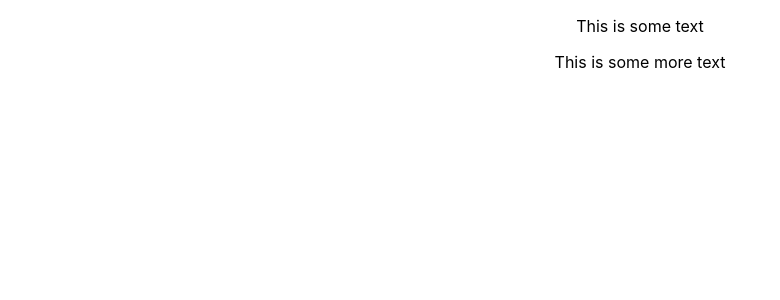
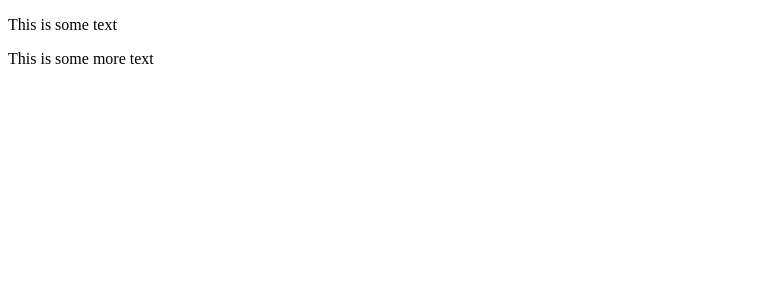
Before and after one commit to H4ppyN4p/cedh_niche_ddb, a React (Create React App) app: page / in a window 1280 px wide. Shown: the top 300 px of the page, without its empty margins (0-780 px from the left). Built offline with nearby package versions, Linux system fonts and the light colour scheme.

Commit message:
Cleaned up the project, added React-Router

```diff
--- a/package.json
+++ b/package.json
@@ -9,6 +9,7 @@
     "bootstrap": "^5.3.3",
     "react": "^18.2.0",
     "react-dom": "^18.2.0",
+    "react-router-dom": "^6.22.3",
     "react-scripts": "5.0.1",
     "web-vitals": "^2.1.4"
   },
--- a/src/App.css
+++ /dev/null
@@ -1,38 +0,0 @@
-.App {
-  text-align: center;
-}
-
-.App-logo {
-  height: 40vmin;
-  pointer-events: none;
-}
-
-@media (prefers-reduced-motion: no-preference) {
-  .App-logo {
-    animation: App-logo-spin infinite 20s linear;
-  }
-}
-
-.App-header {
-  background-color: #282c34;
-  min-height: 100vh;
-  display: flex;
-  flex-direction: column;
-  align-items: center;
-  justify-content: center;
-  font-size: calc(10px + 2vmin);
-  color: white;
-}
-
-.App-link {
-  color: #61dafb;
-}
-
-@keyframes App-logo-spin {
-  from {
-    transform: rotate(0deg);
-  }
-  to {
-    transform: rotate(360deg);
-  }
-}
--- a/src/App.js
+++ b/src/App.js
@@ -1,5 +1,3 @@
-import logo from './logo.svg';
-import './App.css';
 
 const App = () => {
   return (
--- a/src/index.css
+++ /dev/null
@@ -1,13 +0,0 @@
-body {
-  margin: 0;
-  font-family: -apple-system, BlinkMacSystemFont, 'Segoe UI', 'Roboto', 'Oxygen',
-    'Ubuntu', 'Cantarell', 'Fira Sans', 'Droid Sans', 'Helvetica Neue',
-    sans-serif;
-  -webkit-font-smoothing: antialiased;
-  -moz-osx-font-smoothing: grayscale;
-}
-
-code {
-  font-family: source-code-pro, Menlo, Monaco, Consolas, 'Courier New',
-    monospace;
-}
--- a/src/index.js
+++ b/src/index.js
@@ -1,7 +1,9 @@
 import React from 'react';
 import ReactDOM from 'react-dom/client';
-import './index.css';
+
+
 import App from './App';
+
 import reportWebVitals from './reportWebVitals';
 
 const root = ReactDOM.createRoot(document.getElementById('root'));
```
Also changed, not shown: src/logo.svg (deleted), 1 other file (tests, documents, lock files or other folders).
